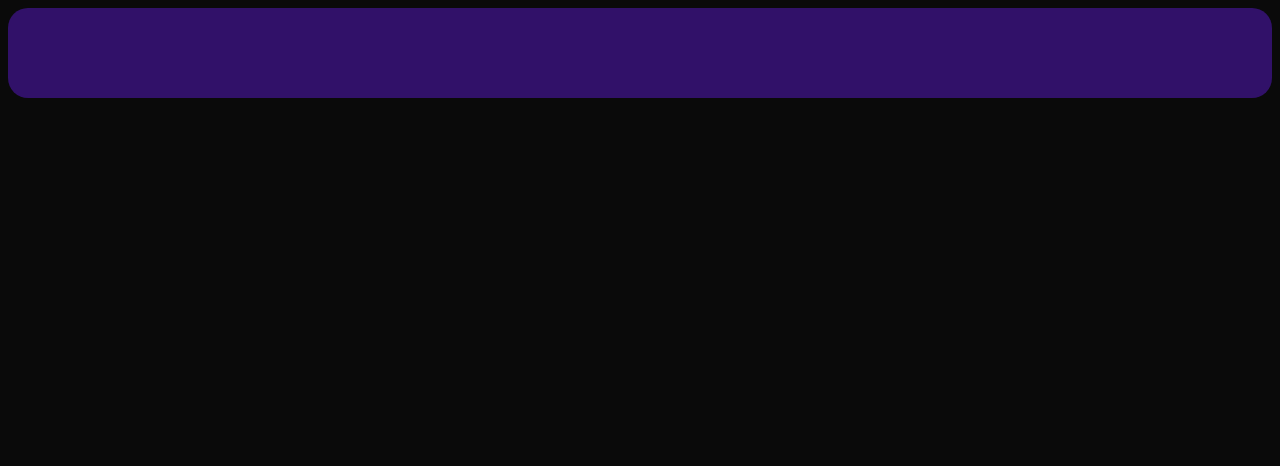
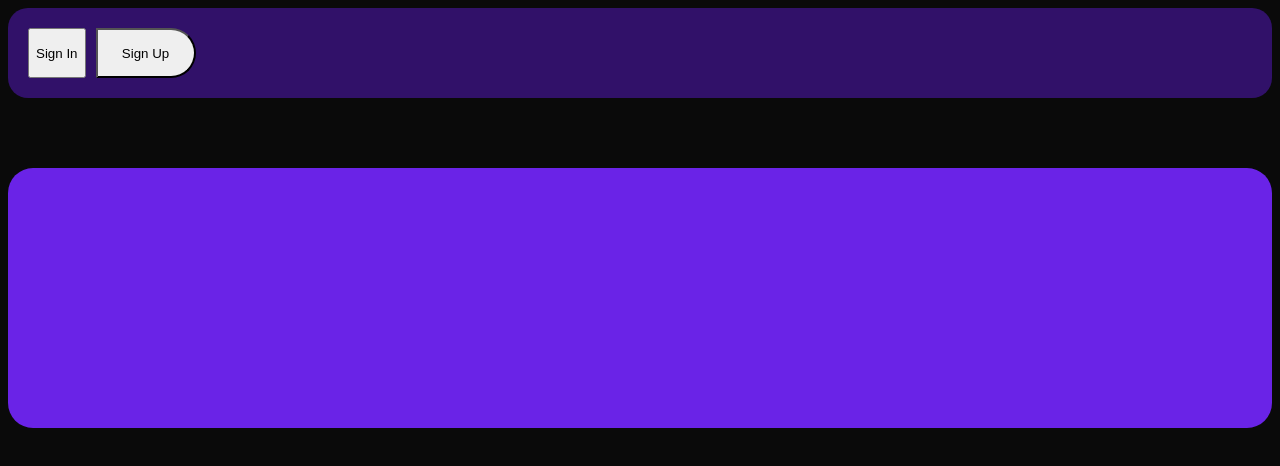
Before and after one commit to A-VS-coder/AVS.github.io, a plain HTML site: page landing.html in a window 1280 px wide. Drawn offline with Linux system fonts and the light colour scheme.

Commit message:
added semantic tags
added sematic tags to the html and made the two sign up and sign in buttons

partially made the button layout

```diff
--- a/landing.html
+++ b/landing.html
@@ -4,9 +4,17 @@
     <link rel= "stylesheet" href="style.css">
 </head>
 <body>
-    <div class="nav_bar"></div>
-    <div class="rectangle_top"></div>
-    <div class="rectangle_mid"></div>
-    <div class="rectangle_bot"></div>
+    <header>
+        <!--this will have the logo and the sign up and sign in buttons at the top-->
+        <div class="nav_bar">
+            <button id="sign_in">Sign In</button>
+            <button id="sign_up">Sign Up</button>
+        </div>
+    </header>
+    <main>
+        <!--this will have the main design of the html(the design at the top and the image with the features)-->
+        <div class="main"></div>
+        <div class="end"></div>
+    </main>
 </body>
 </html>
--- a/style.css
+++ b/style.css
@@ -9,3 +9,22 @@ body {
     border-radius: 20px;
     display: flex;
 }
+
+#sign_up {
+    height: 50px;
+    width: 100px;
+    margin-left: 10px;
+    border-bottom-right-radius: 25px;
+    border-top-right-radius: 25px;
+}
+
+.main{
+    background-color: #6A23E7;
+    height: 260px;
+    border-radius: 25px;
+    margin-top: 70px;
+    padding-left: 50%;
+    padding-right: 50%;
+    display: flex;
+    justify-content: center;
+}
```
